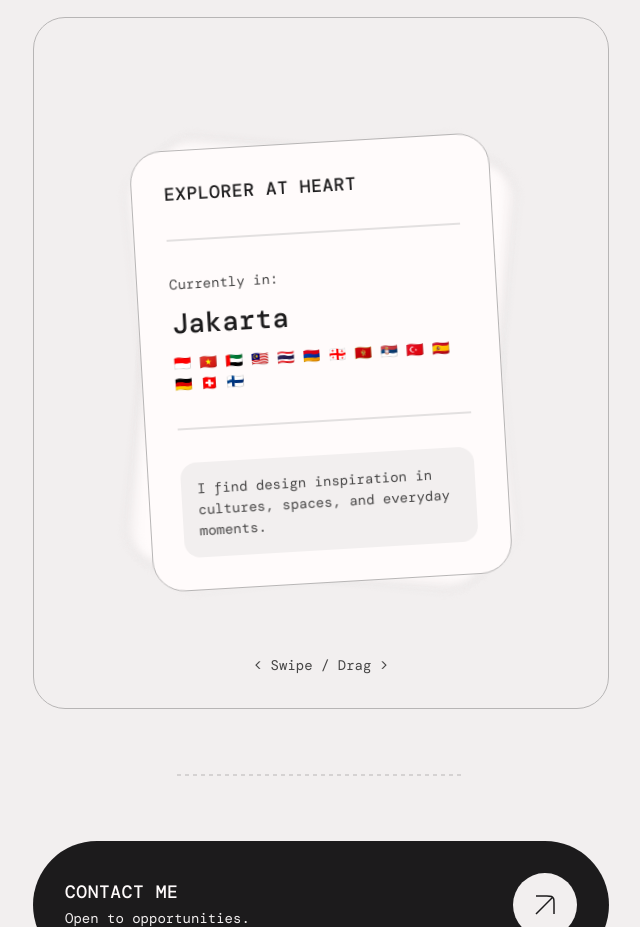
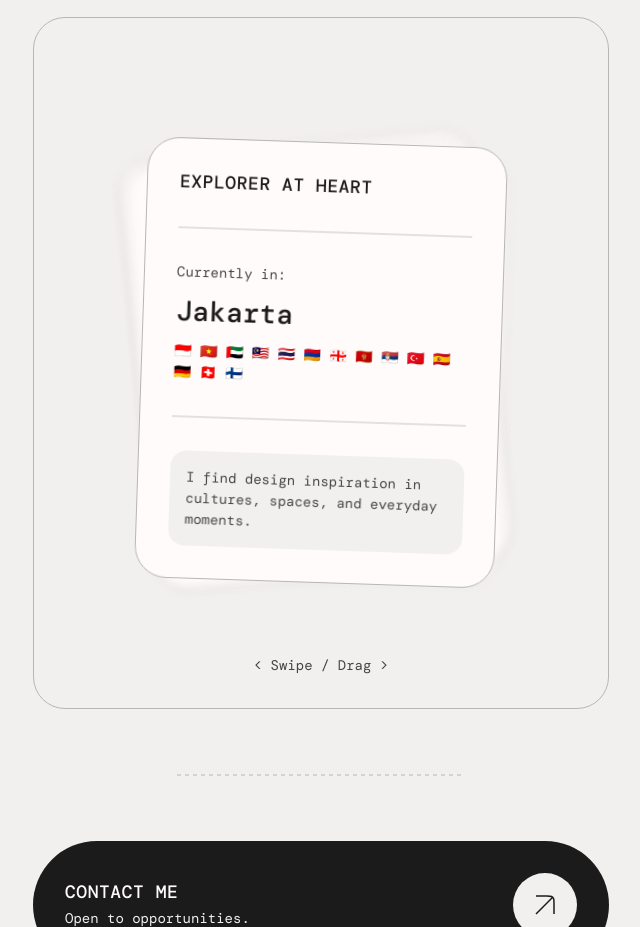
Before and after one commit to irrlmm/irrlmm.github.io, an Astro site: page /about in a window 1280 px wide. Shown: the part 2560-3487 px from the top of the page, without its empty margins (319-959 px from the left). Built offline with nearby package versions, Linux system fonts and the light colour scheme; Astro itself is replaced by a stand-in of ours; a web font is replaced by a local one.

Commit message:
add randomized card positioning in idle

```diff
--- a/src/components/CardStack/index.tsx
+++ b/src/components/CardStack/index.tsx
@@ -2,7 +2,6 @@
 import React, { useEffect, useRef, useState } from "react";
 import { motion, useAnimation, useMotionValue } from "framer-motion";
 import "./style.css";
-import Separator from "../Separator.astro";
 
 const Card = ({
   card,
@@ -16,17 +15,22 @@ const Card = ({
   const controls = useAnimation();
 
   const rotate = Math.random() * -15 + 7;
+  const baseX = Math.random() * -15 + 7;
+  const baseY = Math.random() * -15 + 7;
 
   const variants = {
     idle: {
-      x: 0,
+      x: baseX,
+      y: baseY,
       opacity: 1,
       scale: 0.98,
       rotate,
       border: "solid 1px var(--outline)",
-      filter: "blur(5px)",
+      filter: "blur(5.0px)",
     },
     active: {
+      x: 0,
+      y: 0,
       opacity: 1,
       scale: 1,
       rotate: rotate / 2,
@@ -34,6 +38,7 @@ const Card = ({
       filter: "blur(0.0px)",
     },
     focus: {
+      y: 0,
       scale: 1.02,
       opacity: 1,
       rotate: rotate / 3,
@@ -43,12 +48,12 @@ const Card = ({
     swipeR: {
       x: 500,
       opacity: 0,
-      filter: "blur(5px)",
+      filter: "blur(5.0px)",
     },
     swipeL: {
       x: -500,
       opacity: 0,
-      filter: "blur(5px)",
+      filter: "blur(5.0px)",
     },
   };
 
```
